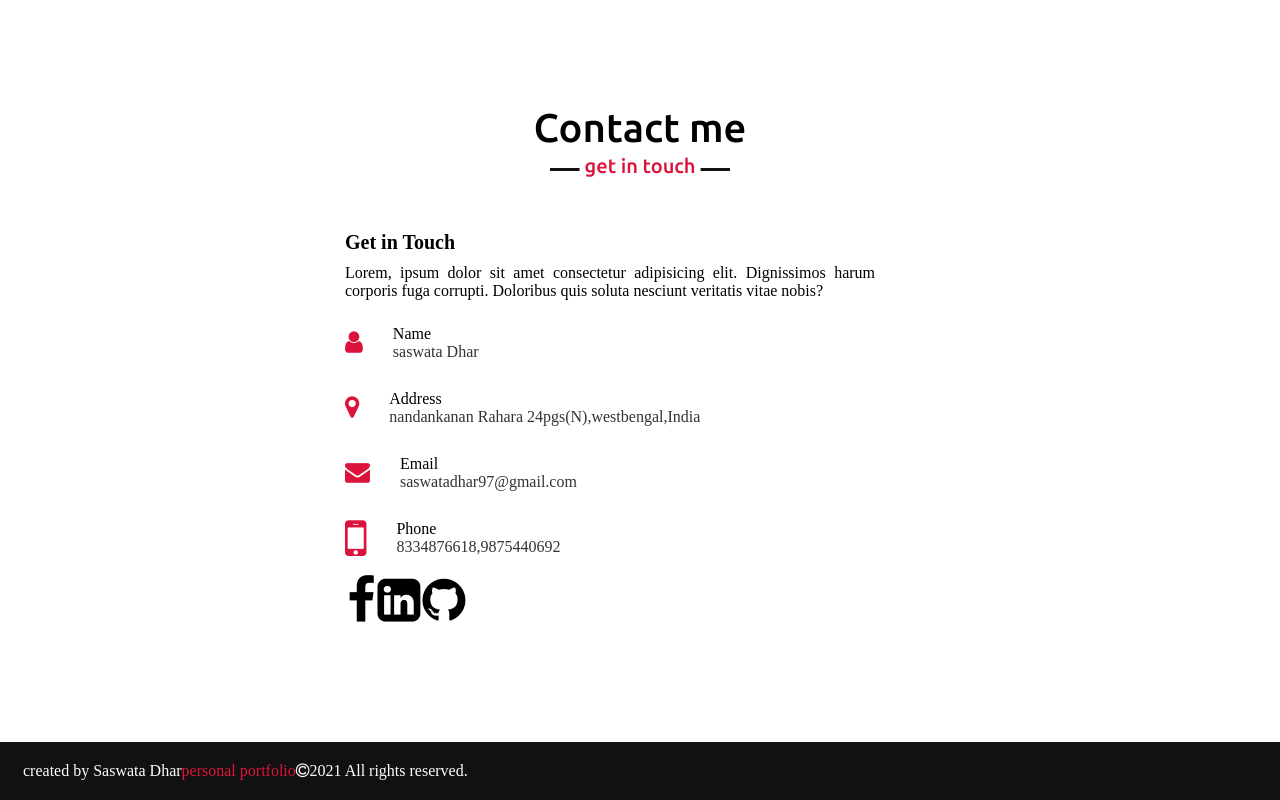
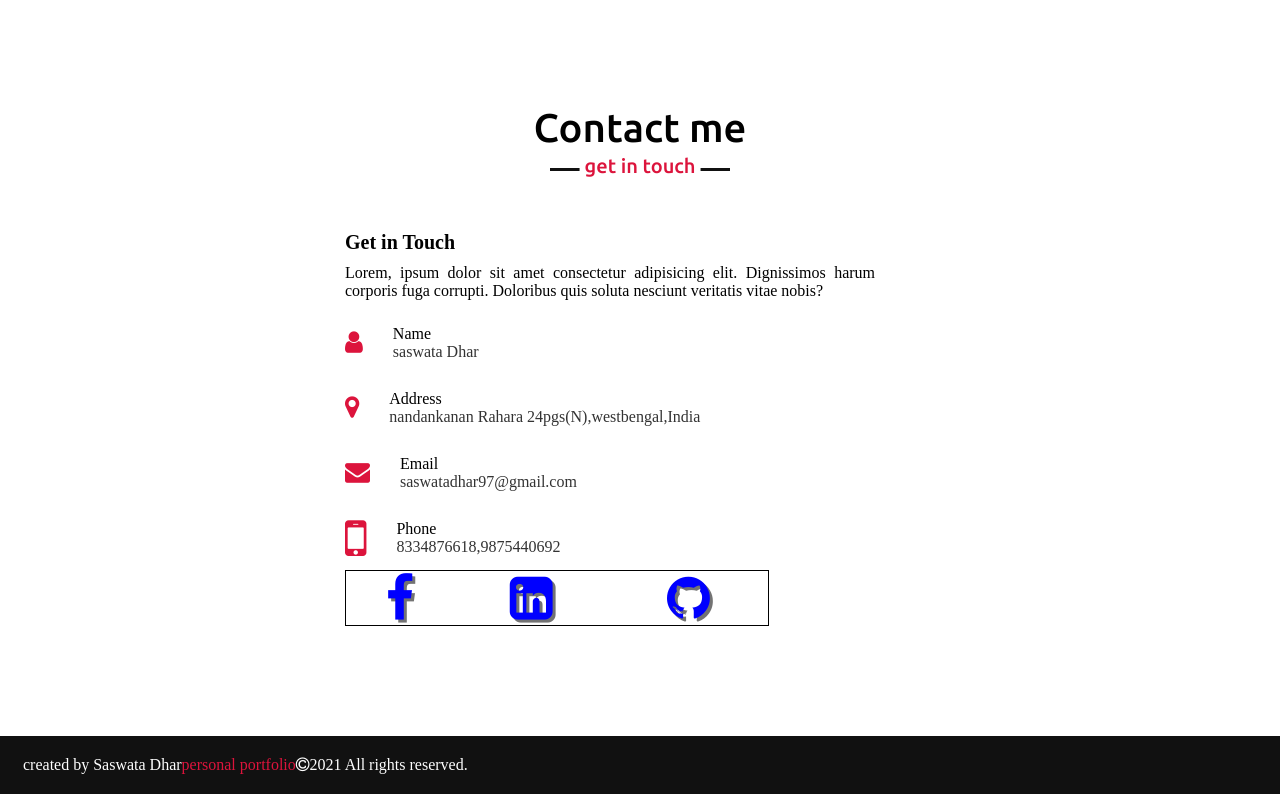
Before and after one commit to SASWATA1997/my-portfolio, a plain HTML site: page index.html in a window 1280 px wide. Shown: the part 2268-3068 px from the top of the page. Drawn offline with nearby package versions, Linux system fonts and the light colour scheme.

Commit message:
updation and adding table css

```diff
--- a/index.html
+++ b/index.html
@@ -188,16 +188,16 @@
                                 <div class="sub-title">8334876618,9875440692</div>
                             </div>
                         </div>
-                        	<table>
+                        	<table style="border: 1px solid black">
             					<tr>
-            						<td style="font-size:50px">
+            						<td>
             							<i class="fa fa-facebook" style="font-size:50px"></i>
             						</td>
-            						<td style="font-size:50px">
-            							<i class="fa fa-linkedin-square"style="font-size:50px"></i>
+            						<td>
+            							<i class="fa fa-linkedin-square"></i>
             						</td>
-            						<td style="font-size:50px">
-            							<i class="fa fa-github" style="font-size:50px"></i>
+            						<td>
+            							<i class="fa fa-github"></i>
             						</td>
             					</tr>
             				</table>
--- a/style.css
+++ b/style.css
@@ -497,3 +497,15 @@ footer span a{
 footer span a:hover{
 	text-decoration: underline;
 }
+.contact-content table{
+	width: 80%;
+}
+.contact-content table tr td{
+	text-align: center;
+	color: blue;
+	text-shadow: 3px 3px #737373;
+}
+.contact-content table tr td i{
+	cursor: pointer;
+	font-size:50px;
+}
```
